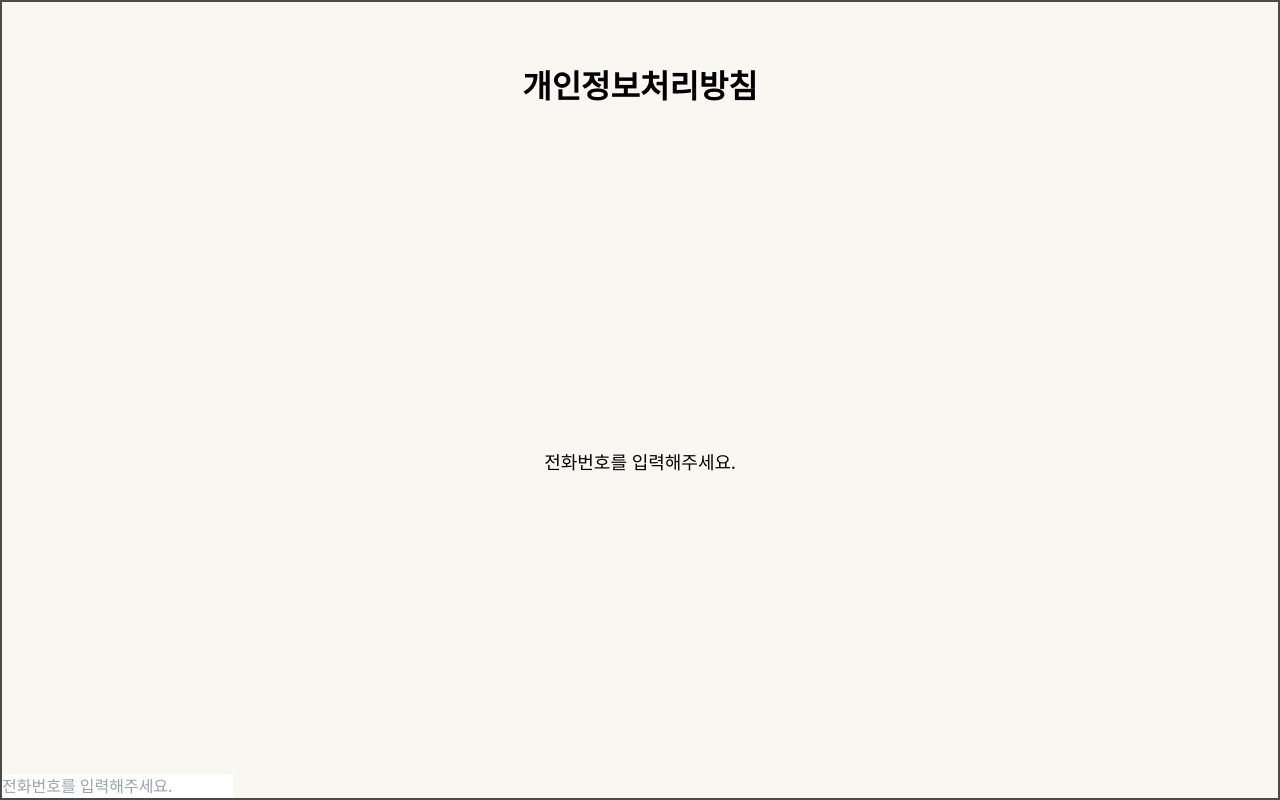
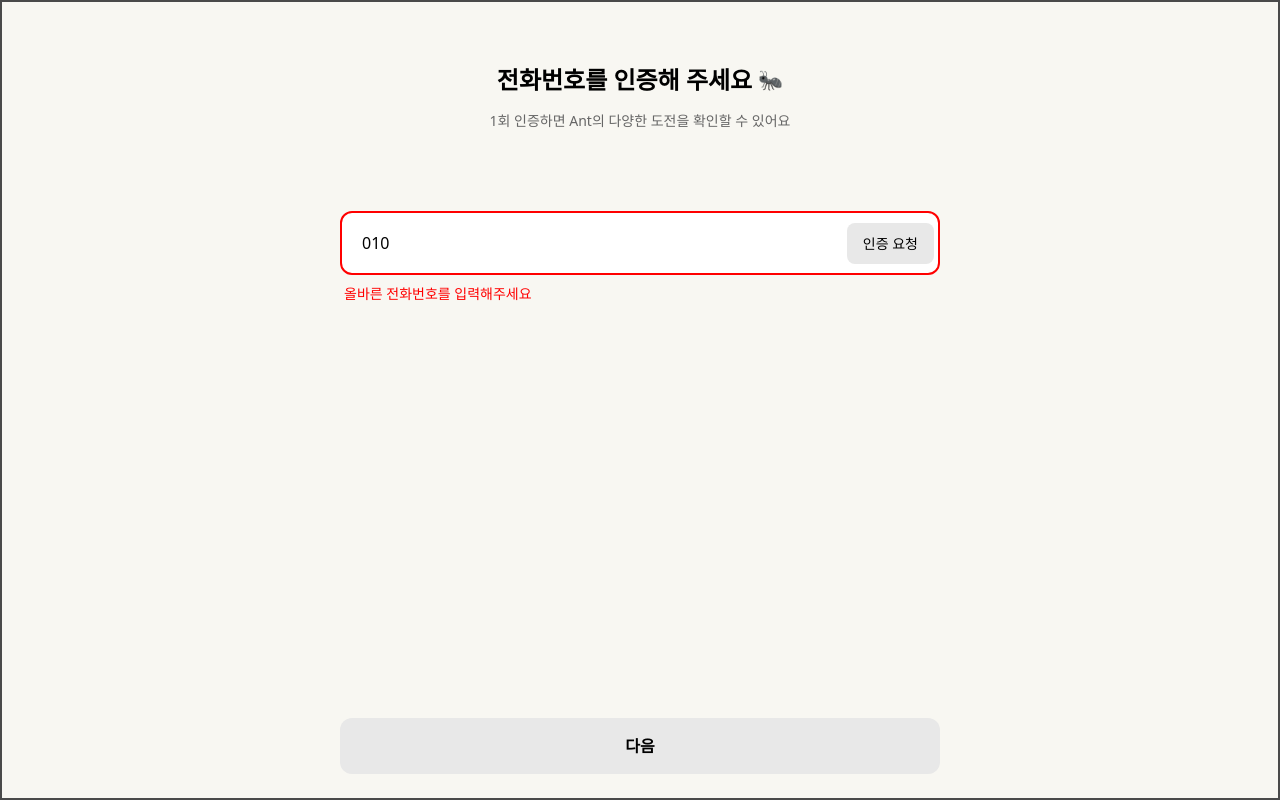
Before and after one commit to tjdgml97/Ant_miniproject, a React (Vite) app: page /Number in a window 1280 px wide. Built offline with nearby package versions, Linux system fonts and the light colour scheme.

Commit message:
[feat/#7] : 전화번호 인증 페이지 업데이트

```diff
--- a/src/components/NumberCheck/NumberCheck.css
+++ b/src/components/NumberCheck/NumberCheck.css
@@ -12,38 +12,131 @@
 .number-header {
   display: flex;
   justify-content: center;
-  align-items: center;
-  padding: 60px 20px 40px;
+  align-items: flex-start;
+  padding: 60px 24px 40px;
+}
+
+.number-title-container {
+  width: 100%;
+  max-width: 600px;
+  text-align: center;
 }
 
 .number-title {
-  font-size: 32px;
+  font-size: 24px;
   font-weight: 700;
   color: #000000;
+  margin: 0 0 12px 0;
+  display: flex;
+  align-items: center;
+  justify-content: center;
+  gap: 6px;
+}
+
+.ant-icon {
+  font-size: 20px;
+}
+
+.number-description {
+  font-size: 14px;
+  font-weight: 400;
+  color: #666666;
   margin: 0;
+  line-height: 1.5;
 }
 
 .number-content {
   flex: 1;
   display: flex;
-  align-items: center;
+  align-items: flex-start;
   justify-content: center;
-  padding: 20px;
+  padding: 40px 24px;
 }
 
-.number-text-container {
+.phone-input-wrapper {
+  width: 100%;
   max-width: 600px;
-  text-align: center;
 }
 
-.number-text {
-  font-size: 18px;
-  font-weight: 400;
-  color: #000000;
-  margin: 0 0 24px 0;
-  line-height: 1.6;
+.phone-input-container {
+  display: flex;
+  align-items: center;
+  gap: 8px;
+  border: 2px solid #e0e0e0;
+  border-radius: 12px;
+  padding: 4px;
+  background-color: #ffffff;
+  transition: border-color 0.2s ease;
 }
 
-.number-text:last-child {
-  margin-bottom: 0;
+.phone-input-container.error {
+  border-color: #ff0000;
 }
+
+.phone-input {
+  flex: 1;
+  border: none;
+  outline: none;
+  padding: 14px 16px;
+  font-size: 16px;
+  color: #000000;
+  background-color: transparent;
+  border-radius: 8px;
+}
+
+.phone-input::placeholder {
+  color: #999999;
+}
+
+.verify-request-button {
+  padding: 10px 16px;
+  background-color: #e8e8e8;
+  color: #000000;
+  border: none;
+  border-radius: 8px;
+  font-size: 14px;
+  font-weight: 500;
+  cursor: pointer;
+  white-space: nowrap;
+  transition: background-color 0.2s ease;
+}
+
+.verify-request-button:hover {
+  background-color: #d0d0d0;
+}
+
+.error-message {
+  font-size: 14px;
+  color: #ff0000;
+  margin: 8px 0 0 0;
+  padding-left: 4px;
+}
+
+.number-footer {
+  padding: 24px;
+  display: flex;
+  justify-content: center;
+  align-items: center;
+}
+
+.number-button {
+  width: 100%;
+  max-width: 600px;
+  padding: 16px 24px;
+  background-color: #e8e8e8;
+  color: #000000;
+  border: none;
+  border-radius: 12px;
+  font-size: 16px;
+  font-weight: 600;
+  cursor: pointer;
+  transition: background-color 0.2s ease;
+}
+
+.number-button:hover {
+  background-color: #d0d0d0;
+}
+
+.number-button:active {
+  background-color: #c0c0c0;
+}
--- a/src/components/NumberCheck/NumberCheck.jsx
+++ b/src/components/NumberCheck/NumberCheck.jsx
@@ -1,18 +1,78 @@
+import { useState } from "react";
 import "./NumberCheck.css";
 
 function NumberCheck() {
+  const [phoneNumber, setPhoneNumber] = useState("010");
+  const [showError, setShowError] = useState(true);
+
+  const handlePhoneChange = (e) => {
+    const value = e.target.value;
+    setPhoneNumber(value);
+    // 간단한 전화번호 유효성 검사 (010으로 시작하고 11자리)
+    const isValid = /^010\d{8}$/.test(value);
+    setShowError(!isValid && value.length > 0);
+  };
+
+  const handleVerifyRequest = () => {
+    // 인증 요청 로직 (실제 구현에서는 API 호출)
+    alert("인증 요청이 전송되었습니다.");
+  };
+
+  const handleNext = () => {
+    // 다음 버튼 클릭 로직
+    const isValid = /^010\d{8}$/.test(phoneNumber);
+    if (!isValid) {
+      setShowError(true);
+    } else {
+      // 유효한 전화번호일 경우 다음 페이지로 이동
+      console.log("다음 단계로 이동");
+    }
+  };
+
   return (
     <div className="number-check">
+      {/* 상단: 제목 및 설명 */}
       <div className="number-header">
-        <h1 className="number-title">개인정보처리방침</h1>
-      </div>
-      <div className="number-content">
-        <div className="number-text-container">
-          <p className="number-text">전화번호를 입력해주세요.</p>
+        <div className="number-title-container">
+          <h1 className="number-title">
+            전화번호를 인증해 주세요 <span className="ant-icon">🐜</span>
+          </h1>
+          <p className="number-description">
+            1회 인증하면 Ant의 다양한 도전을 확인할 수 있어요
+          </p>
         </div>
       </div>
-      <div className="number-input-container">
-        <input type="text" placeholder="전화번호를 입력해주세요." />
+
+      {/* 중앙: 전화번호 입력 필드 */}
+      <div className="number-content">
+        <div className="phone-input-wrapper">
+          <div className={`phone-input-container ${showError ? "error" : ""}`}>
+            <input
+              type="text"
+              className="phone-input"
+              value={phoneNumber}
+              onChange={handlePhoneChange}
+              placeholder="010"
+              maxLength="11"
+            />
+            <button
+              className="verify-request-button"
+              onClick={handleVerifyRequest}
+            >
+              인증 요청
+            </button>
+          </div>
+          {showError && phoneNumber.length > 0 && (
+            <p className="error-message">올바른 전화번호를 입력해주세요</p>
+          )}
+        </div>
+      </div>
+
+      {/* 하단: 다음 버튼 */}
+      <div className="number-footer">
+        <button className="number-button" onClick={handleNext}>
+          다음
+        </button>
       </div>
     </div>
   );
```
